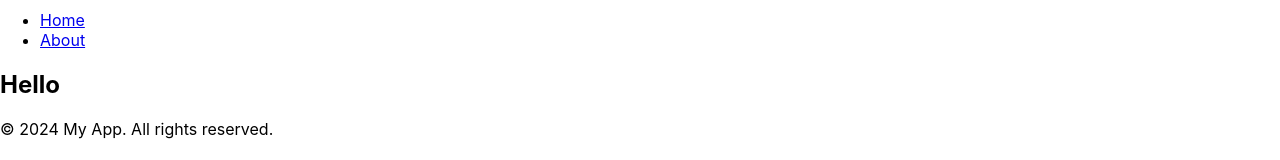
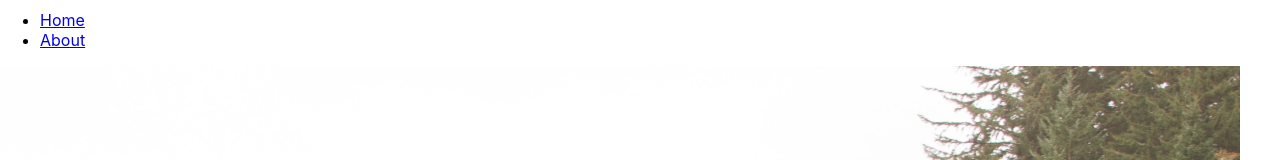
Before and after one commit to multumInParvo/OCP8_kasa_react, a React (Create React App) app: page / in a window 1280 px wide. Shown: the part 392-552 px from the top of the page. Built offline with nearby package versions, Linux system fonts and the light colour scheme.

Commit message:
imported Banner component

```diff
--- a/src/pages/Homepage.js
+++ b/src/pages/Homepage.js
@@ -1,11 +1,11 @@
 // src/pages/Homepage.js
 import React from 'react';
+import Banner from '../components/Banner';
 
 function Homepage() {
   return (
     <div>
-      {/* Content of the home page */}
-      <h2>Hello</h2>
+      <Banner />
     </div>
   );
 }
```
